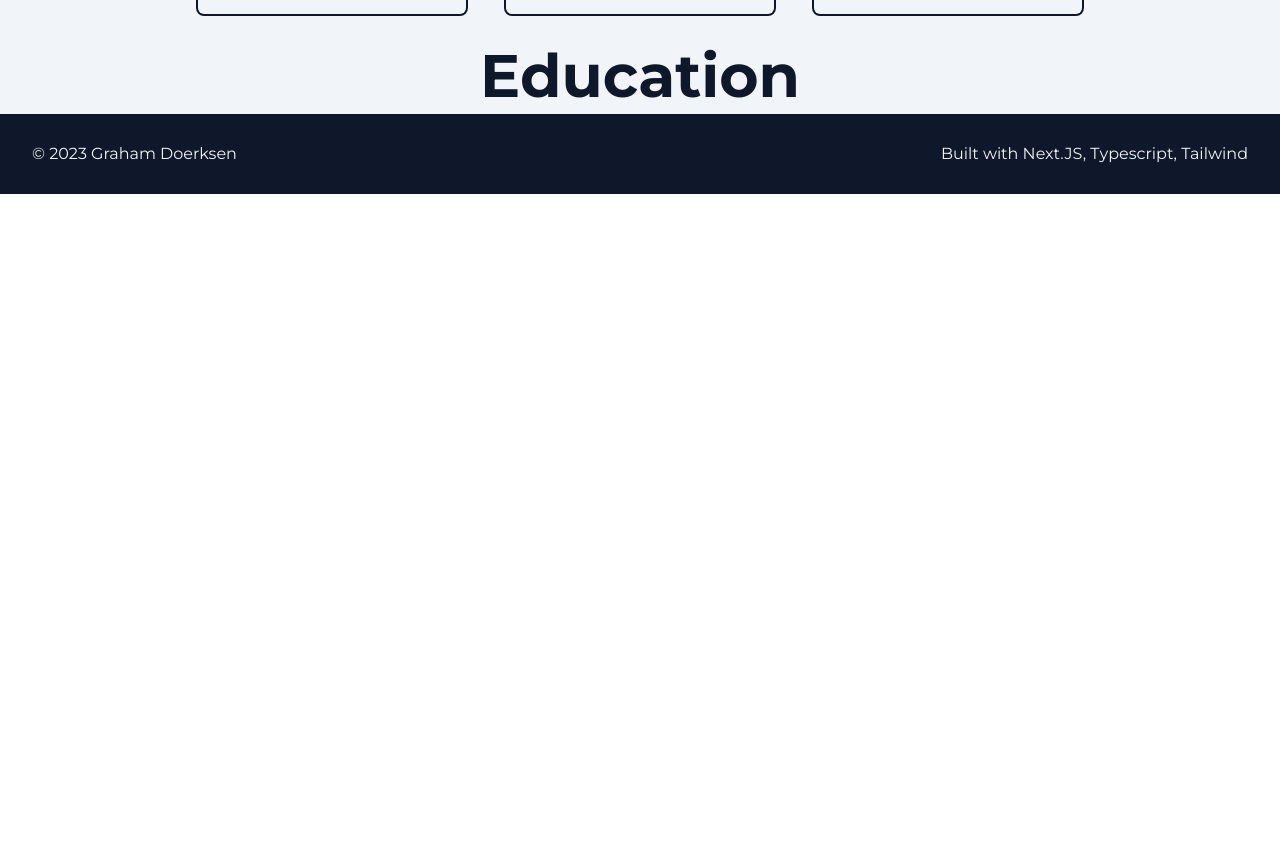
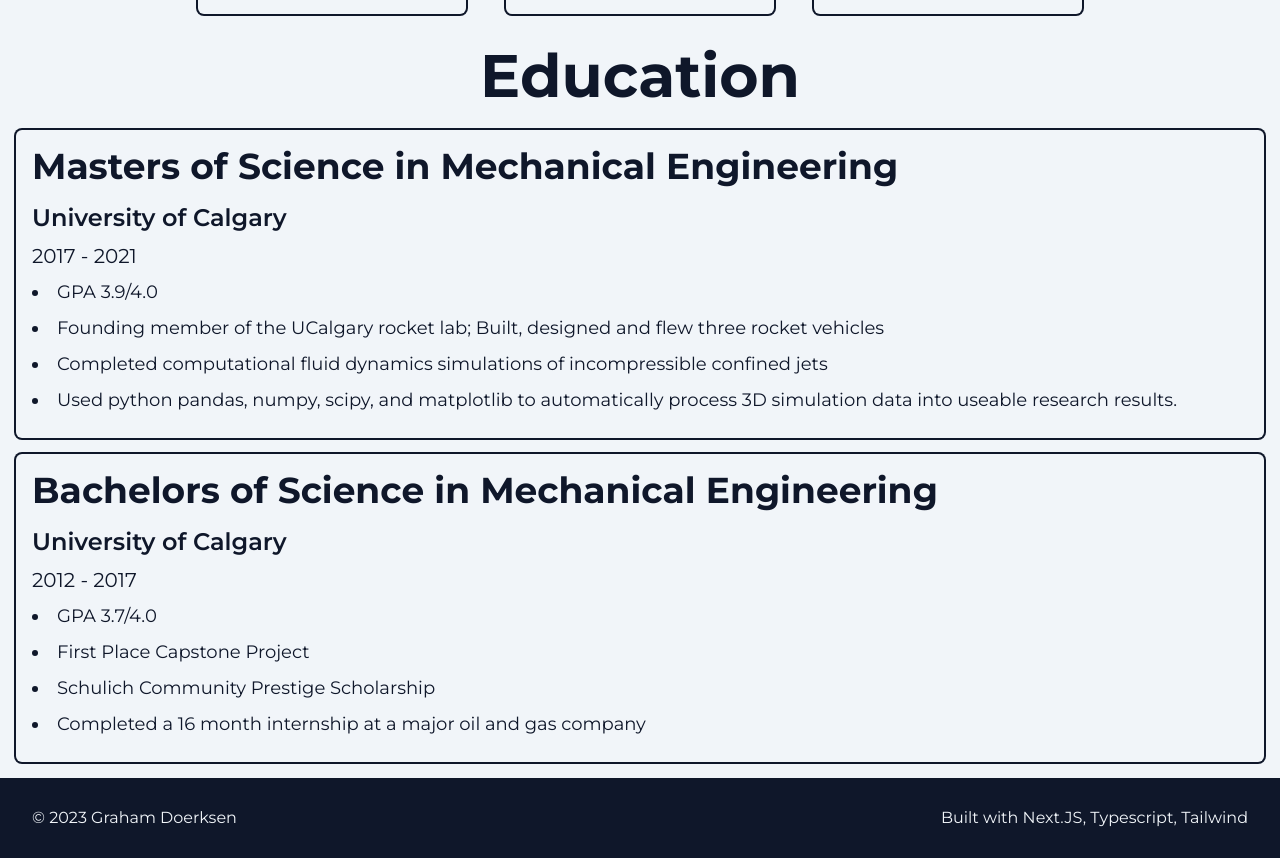
Before and after one commit to gdoerksen/portfolio-nextjs, a Next.js app: page /about in a window 1280 px wide. Shown: the part 1722-2580 px from the top of the page. Before the commit the page ends 1916 px from the top, so only its background shows below. Built offline with nearby package versions, Linux system fonts and the light colour scheme.

Commit message:
Added Education section to About page

```diff
--- a/src/pages/about.tsx
+++ b/src/pages/about.tsx
@@ -6,9 +6,9 @@ import ExperienceBlock from "@/components/ExperienceBlock";
 import SkillsBlock from "@/components/SkillsBlock";
 
 import { SiAzuredevops, SiCplusplus, SiDocker, SiGit, SiNextdotjs, SiPython, SiReact, SiRust } from 'react-icons/si'
-import {TbSql} from 'react-icons/tb'
+import { TbSql } from 'react-icons/tb'
 
-function AboutPage() {
+export default function AboutPage() {
 
   return (
     <>
@@ -16,15 +16,25 @@ function AboutPage() {
         title="Graham Doerksen | About"
         description="Graham Doerksen Portfolio"
       />
-
-      {/* Software Experience */}
-      <div>
         <div className="flex flex-col items-center justify-center py-2">
           <h1 className="text-6xl font-bold">About Me</h1>
           <p className="mt-3 text-2xl">
             I am a full stack developer with a passion for building production grade apps.
           </p>
         </div>
+
+      <ExperienceSection />
+      <SkillsSection />
+      <EducationSection />
+    </>
+  );
+
+}
+
+function ExperienceSection() {
+  return (
+    <>
+      <div className="">
 
         <ExperienceBlock
           title="Software Developer"
@@ -58,7 +68,13 @@ function AboutPage() {
             "Python, SQL, C, C++, C#, DevOps, Github"
           ]} />
       </div>
+    </>
+  )
+}
 
+function SkillsSection() {
+  return (
+    <>
       {/* Skills */}
       <div className="flex flex-col items-center justify-center py-2">
         <h1 className="text-6xl font-bold">Skills</h1>
@@ -69,51 +85,51 @@ function AboutPage() {
           {/* Perhaps split skills into languages vs tooling vs Frameworks? */}
 
           <SkillsBlock title="Python" icon={SiPython} colorCss="hover:text-yellow-600 dark:hover:text-yellow-600 hover:ring-yellow-600 dark:hover:ring-yellow-600" />
-          <SkillsBlock title="C/C++" icon={SiCplusplus} colorCss="hover:text-blue-600 dark:hover:text-blue-400 hover:ring-blue-600 dark:hover:ring-blue-400"/>
+          <SkillsBlock title="C/C++" icon={SiCplusplus} colorCss="hover:text-blue-600 dark:hover:text-blue-400 hover:ring-blue-600 dark:hover:ring-blue-400" />
           <SkillsBlock title="Rust" icon={SiRust} colorCss="hover:text-orange-700 dark:hover:text-orange-600 hover:ring-orange-700 dark:hover:ring-orange-600"
           />
-          <SkillsBlock title="SQL" icon={TbSql} colorCss="hover:text-blue-600 dark:hover:text-blue-400 hover:ring-blue-600 dark:hover:ring-blue-400"/>
-          <SkillsBlock title="Docker" icon={SiDocker} colorCss="hover:text-blue-600 dark:hover:text-blue-400 hover:ring-blue-600 dark:hover:ring-blue-400"/>
-          <SkillsBlock title="Git" icon={SiGit} colorCss="hover:text-orange-700 dark:hover:text-orange-600 hover:ring-orange-700 dark:hover:ring-orange-600"/>
-          <SkillsBlock title="DevOps" icon={SiAzuredevops} colorCss="hover:text-blue-600 dark:hover:text-blue-400 hover:ring-blue-600 dark:hover:ring-blue-400"/>
-          <SkillsBlock title="React" icon={SiReact} colorCss="hover:text-blue-600 dark:hover:text-blue-400 hover:ring-blue-600 dark:hover:ring-blue-400"/>
-          <SkillsBlock title="Next.js" icon={SiNextdotjs} colorCss="hover:text-purple-600 dark:hover:text-purple-400 hover:ring-purple-600 dark:hover:ring-purple-400"/>
-
-
+          <SkillsBlock title="SQL" icon={TbSql} colorCss="hover:text-blue-600 dark:hover:text-blue-400 hover:ring-blue-600 dark:hover:ring-blue-400" />
+          <SkillsBlock title="Docker" icon={SiDocker} colorCss="hover:text-blue-600 dark:hover:text-blue-400 hover:ring-blue-600 dark:hover:ring-blue-400" />
+          <SkillsBlock title="Git" icon={SiGit} colorCss="hover:text-orange-700 dark:hover:text-orange-600 hover:ring-orange-700 dark:hover:ring-orange-600" />
+          <SkillsBlock title="DevOps" icon={SiAzuredevops} colorCss="hover:text-blue-600 dark:hover:text-blue-400 hover:ring-blue-600 dark:hover:ring-blue-400" />
+          <SkillsBlock title="React" icon={SiReact} colorCss="hover:text-blue-600 dark:hover:text-blue-400 hover:ring-blue-600 dark:hover:ring-blue-400" />
+          <SkillsBlock title="Next.js" icon={SiNextdotjs} colorCss="hover:text-purple-600 dark:hover:text-purple-400 hover:ring-purple-600 dark:hover:ring-purple-400" />
         </div>
       </div>
+    </>
+  )
+}
 
+function EducationSection() {
+  return (
+    <>
       {/* Education */}
-      <div>
       <div className="flex flex-col items-center justify-center py-2">
         <h1 className="text-6xl font-bold">Education</h1>
       </div>
+      <div>
+        <ExperienceBlock
+        title="Masters of Science in Mechanical Engineering"
+         company="University of Calgary"
+          date="2017 - 2021" description={[
+            "GPA 3.9/4.0",
+            "Founding member of the UCalgary rocket lab; Built, designed and flew three rocket vehicles",
+            "Completed computational fluid dynamics simulations of incompressible confined jets",
+            "Used python pandas, numpy, scipy, and matplotlib to automatically process 3D simulation data into useable research results."
+            // Thesis link
+          ]} />
+
+        <ExperienceBlock
+          title="Bachelors of Science in Mechanical Engineering"
+          company="University of Calgary"
+          date="2012 - 2017"
+          description={[
+            "GPA 3.7/4.0",
+            "First Place Capstone Project",
+            "Schulich Community Prestige Scholarship",
+            "Completed a 16 month internship at a major oil and gas company",
+          ]} />
       </div>
-
-
-
     </>
-  );
-
-  // <div className="grid w-full grid-cols-8 gap-16">
-  // <div className="col-span-3 flex flex-col items-start justify-start">
-  //   <h2 className="mb-4 text-4xl font-bold uppercase">Skills</h2>
-  //   <p>
-  //     I have experience with the following technologies:
-  //     <ul className="list-disc list-inside">
-  //       <li>React</li>
-  //       <li>Next.js</li>
-  //       <li>Node.js</li>
-  //       <li>Express</li>
-  //       <li>PostgreSQL</li>
-  //       <li>GraphQL</li>
-  //       <li>Prisma</li>
-  //       <li>Typescript</li>
-  //       </ul>
-  //   </p>
-  // </div>
-  // </div>
-
+  )
 }
-
-export default AboutPage;
--- a/src/pages/index.tsx
+++ b/src/pages/index.tsx
@@ -1,6 +1,4 @@
-import AnimatedText from '@/components/AnimatedText';
-import Layout from '@/components/Layout';
-import type { GetStaticProps, NextPage } from 'next';
+import type { NextPage } from 'next';
 import { Inter } from 'next/font/google'
 import Image from 'next/image';
 import Link from 'next/link';
```
Lines whose indentation alone changed are shown as unchanged.
